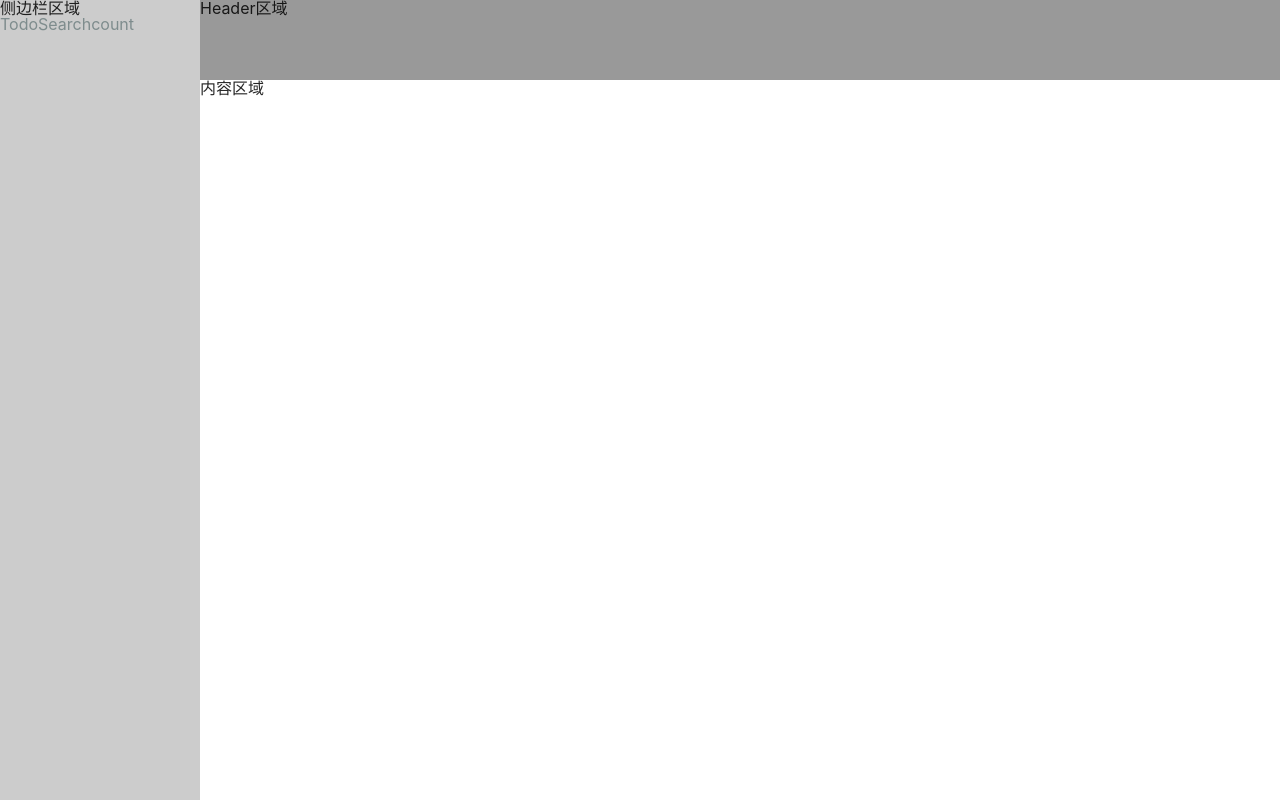
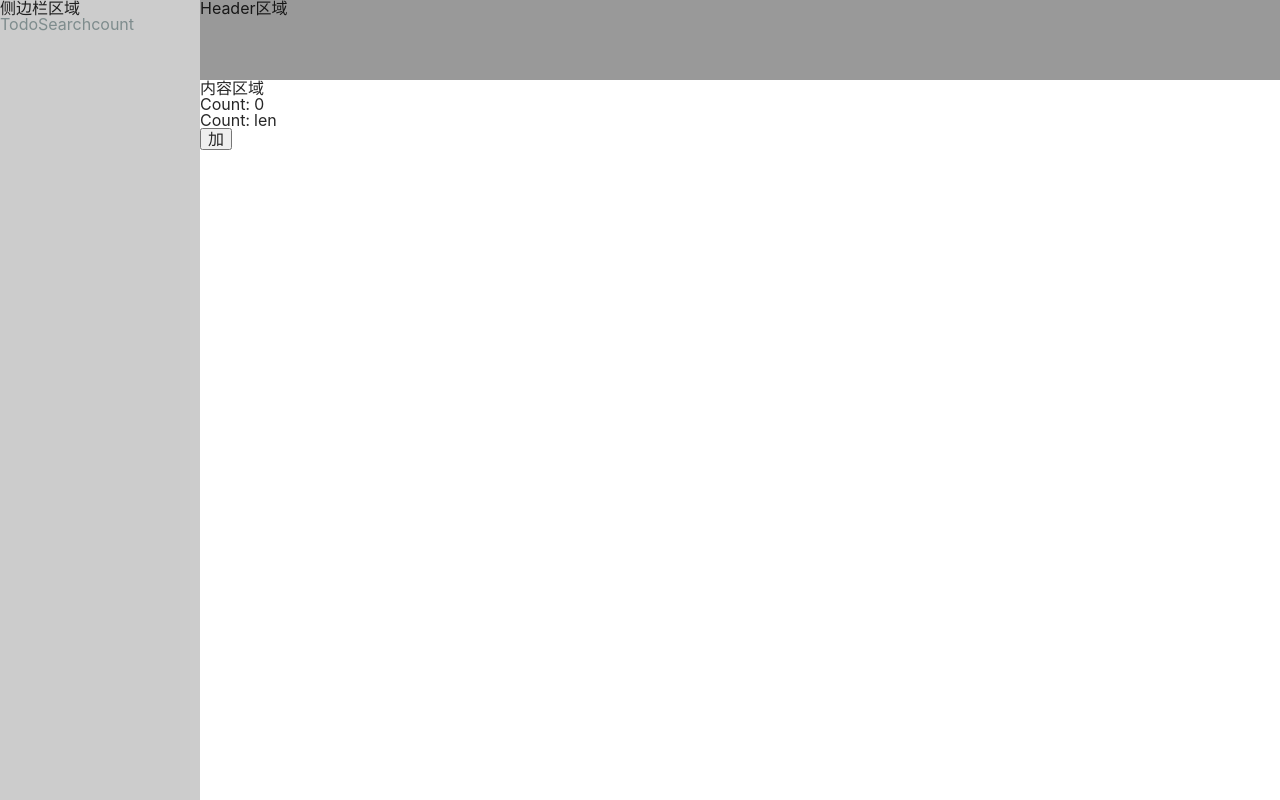
Before and after one commit to LewisLen/Recording, a React (Create React App) app in the folder React/React-cli/: page /HooksCount in a window 1280 px wide. Built offline with nearby package versions, Linux system fonts and the light colour scheme.

Commit message:
add:stateHooks

```diff
--- a/React/React-cli/src/views/Content.jsx
+++ b/React/React-cli/src/views/Content.jsx
@@ -8,6 +8,7 @@ import { Route } from 'react-router-dom';
 const Count = lazy(() => import('../contains/Count/Count'));
 const ProductDetail = lazy(() => import('./ProductDetail'));
 const ProductList = lazy(() => import('./ProductList'));
+const HooksCount = lazy(() => import('./HooksCount'));
 const Todo = lazy(() => import('./Todo'));
 export default class Content extends Component {
   render() {
@@ -21,6 +22,9 @@ export default class Content extends Component {
           <Route path="/count">
             <Count/>
           </Route>
+          <Route path="/HooksCount">
+            <HooksCount/>
+          </Route>
         </Suspense>
       </div>
     )
--- /dev/null
+++ b/React/React-cli/src/views/HooksCount.jsx
@@ -0,0 +1,18 @@
+import React from 'react';
+function HooksCount(){
+  const [count,setCount] = React.useState(0);
+  const [name,setName] = React.useState('len');
+  const addCount = () => {
+    // setCount(count + 1);
+    setCount(count => count + 1);
+    setName('LewisLen');
+  }
+  return (
+    <div>
+      <h2>Count: {count}</h2>
+      <h2>Count: {name}</h2>
+      <button onClick={addCount}>加</button>
+    </div>
+  )
+}
+export default HooksCount;
```
Also changed, not shown: 1 other file (tests, documents, lock files or other folders).
